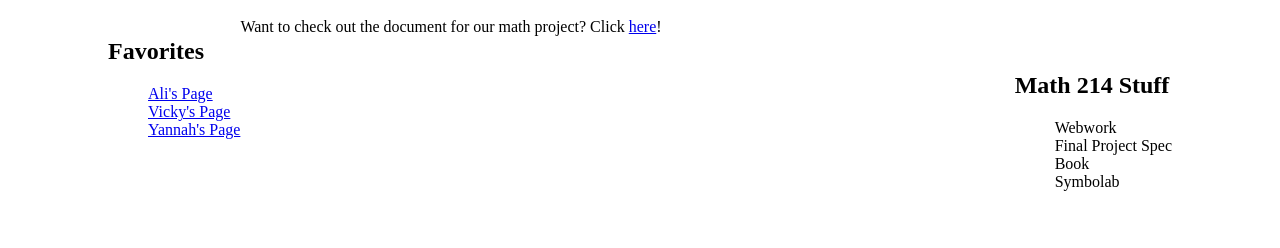
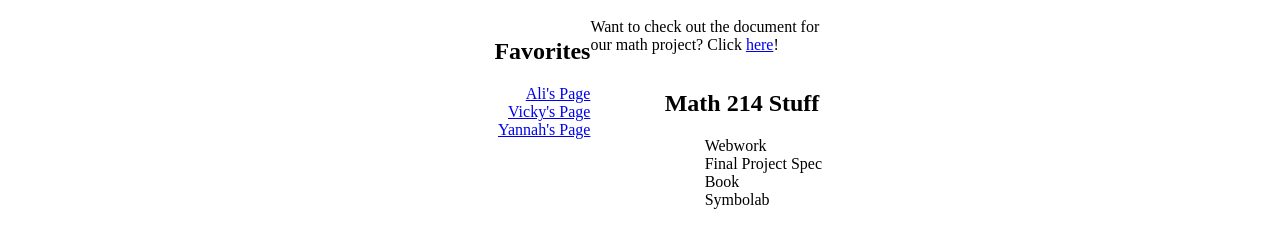
Before and after one commit to aadegeye/aadegeye.github.io, a plain HTML site: page index.html in a window 1280 px wide. Shown: the part 48-296 px from the top of the page. Drawn offline with Linux system fonts and the light colour scheme.

Commit message:
More padding

```diff
--- a/index.html
+++ b/index.html
@@ -41,14 +41,16 @@
 
     .div-left {
         float: left;
+        text-align: right;
     }
 
     .div-right {
         float: right;
+        text-align: left;
     }
 
     .main-div{
-        padding-left: 100px;
-        padding-right: 100px;
+        padding-left: 450px;
+        padding-right: 450px;
     }
 </style>
```
